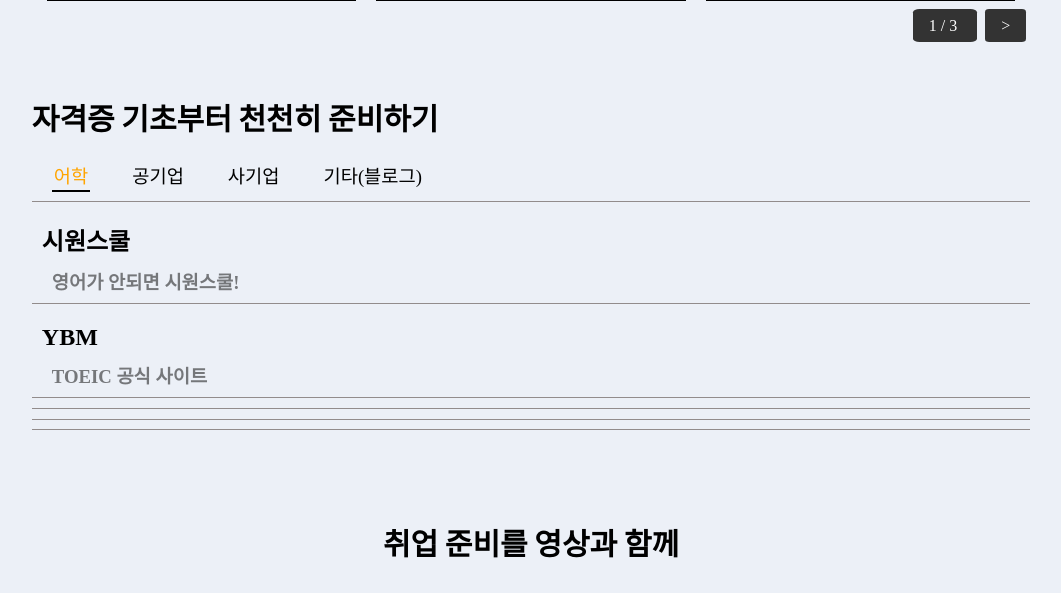
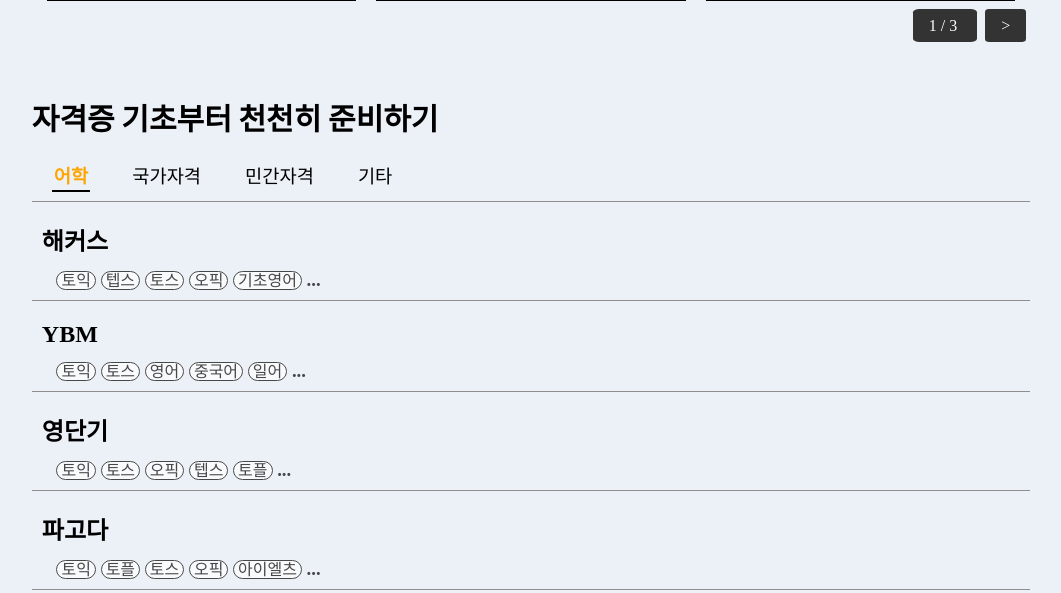
Before and after one commit to YoonHwe/nodoubt_test, a Django app: page / in a window 1280 px wide. Shown: the part 1992-2585 px from the top of the page, without its empty margins (109-1170 px from the left). Run offline with Django 3.2, Linux system fonts and the light colour scheme; data comes from the database, SQL or seed files in the repository; both versions use the stored data as it was after the commit; some libraries are stand-ins or nearby versions.

Commit message:
content issue 자격증 completed

```diff
--- a/main/templates/main/index.html
+++ b/main/templates/main/index.html
@@ -201,9 +201,9 @@
     <div class="content_issue_second_title">자격증 기초부터 천천히 준비하기</div>
     <div class="content_issue_second_category">
         <a class="content_issue_second_category_list category_list_first" onclick="paintList(1)"><h3>어학</h3><br></a>
-        <a class="content_issue_second_category_list category_list_second" onclick="paintList(2)"><h3>공기업</h3><br></a>
-        <a class="content_issue_second_category_list category_list_third" onclick="paintList(3)"><h3>사기업</h3><br></a>
-        <a class="content_issue_second_category_list category_list_fourth" onclick="paintList(4)"><h3>기타(블로그)</h3><br></a>
+        <a class="content_issue_second_category_list category_list_second" onclick="paintList(2)"><h3>국가자격</h3><br></a>
+        <a class="content_issue_second_category_list category_list_third" onclick="paintList(3)"><h3>민간자격</h3><br></a>
+        <a class="content_issue_second_category_list category_list_fourth" onclick="paintList(4)"><h3>기타</h3><br></a>
     </div>
     <div class="content_issue_second_list">
         <div class="list_content list_first"></div>
--- a/nodoubt/static/css/version1.css
+++ b/nodoubt/static/css/version1.css
@@ -459,7 +459,18 @@ a{
 .list_content_link:hover{
     color: orange;
 }
-
+#list_content_link_tag{
+    border: 1px solid black;
+    font-size: 16px;
+    padding: 0px 4px;
+    border-radius: 10px;
+    font-weight: 400;
+    background-color: white;
+}
+#list_content_link_exp{
+    opacity: 0.7;
+    margin: -10px 0px 0px 10px;
+}
 /* 다섯번째 칸 - 취업 준비 자료 */
 .content_ready{
     padding: 0% 12%;
--- a/nodoubt/static/css/version2.css
+++ b/nodoubt/static/css/version2.css
@@ -470,7 +470,18 @@ a{
 .list_content_link:hover{
     color: orange;
 }
-
+#list_content_link_tag{
+    border: 1px solid black;
+    font-size: 16px;
+    padding: 0px 4px;
+    border-radius: 10px;
+    font-weight: 400;
+    background-color: white;
+}
+#list_content_link_exp{
+    opacity: 0.7;
+    margin: -10px 0px 0px 10px;
+}
 /* 다섯번째 칸 - 취업 준비 자료 */
 .content_ready{
     padding: 0% 8%;
--- a/nodoubt/static/css/version3.css
+++ b/nodoubt/static/css/version3.css
@@ -477,12 +477,23 @@ a{
     font-size: 22px;
 }
 .list_content h3{
-    font-size: 18px;
+    font-size: 14px;
 }
 .list_content_link:hover{
     color: orange;
 }
-
+#list_content_link_tag{
+    border: 1px solid black;
+    font-size: 14px;
+    padding: 0px 4px;
+    border-radius: 10px;
+    font-weight: 400;
+    background-color: white;
+}
+#list_content_link_exp{
+    opacity: 0.7;
+    margin: -10px 0px 0px 10px;
+}
 /* 다섯번째 칸 - 취업 준비 자료 */
 .content_ready{
     padding: 0% 4%;
--- a/nodoubt/static/css/version4.css
+++ b/nodoubt/static/css/version4.css
@@ -477,12 +477,23 @@ a{
     font-size: 20px;
 }
 .list_content h3{
-    font-size: 16px;
+    font-size: 12px;
 }
 .list_content_link:hover{
     color: orange;
 }
-
+#list_content_link_tag{
+    border: 1px solid black;
+    font-size: 12px;
+    padding: 0px 4px;
+    border-radius: 10px;
+    font-weight: 400;
+    background-color: white;
+}
+#list_content_link_exp{
+    opacity: 0.7;
+    margin: -10px 0px 0px 10px;
+}
 /* 다섯번째 칸 - 취업 준비 자료 */
 .content_ready{
     padding: 0% 2%;
--- a/nodoubt/static/css/version5.css
+++ b/nodoubt/static/css/version5.css
@@ -472,10 +472,22 @@ a{
     font-size: 14px;
 }
 .list_content h3{
-    font-size: 12px;
+    font-size: 10px;
 }
 .list_content_link:hover{
     color: orange;
+}
+#list_content_link_tag{
+    border: 1px solid black;
+    font-size: 10px;
+    padding: 0px 4px;
+    border-radius: 10px;
+    font-weight: 400;
+    background-color: white;
+}
+#list_content_link_exp{
+    opacity: 0.7;
+    margin: -6px 0px 0px 10px;
 }
 /* 다섯번째 칸 - 취업 준비 자료 */
 .content_ready{
--- a/nodoubt/static/css/version6.css
+++ b/nodoubt/static/css/version6.css
@@ -474,10 +474,22 @@ a{
     font-size: 12px;
 }
 .list_content h3{
-    font-size: 10px;
+    font-size: 8px;
 }
 .list_content_link:hover{
     color: orange;
+}
+#list_content_link_tag{
+    border: 1px solid black;
+    font-size: 8px;
+    padding: 0px 4px;
+    border-radius: 10px;
+    font-weight: 400;
+    background-color: white;
+}
+#list_content_link_exp{
+    opacity: 0.7;
+    margin: -6px 0px 0px 10px;
 }
 /* 다섯번째 칸 - 취업 준비 자료 */
 .content_ready{
--- a/nodoubt/static/css/version7.css
+++ b/nodoubt/static/css/version7.css
@@ -474,12 +474,23 @@ a{
     font-size: 10px;
 }
 .list_content h3{
-    font-size: 8px;
+    font-size: 6px;
 }
 .list_content_link:hover{
     color: orange;
 }
-
+#list_content_link_tag{
+    border: 1px solid black;
+    font-size: 5px;
+    padding: 0px 2px;
+    border-radius: 10px;
+    font-weight: 400;
+    background-color: white;
+}
+#list_content_link_exp{
+    opacity: 0.7;
+    margin: -4px 0px 0px 10px;
+}
 /* 다섯번째 칸 - 취업 준비 자료 */
 .content_ready{
     padding: 0% 2%;
--- a/nodoubt/static/js/app.js
+++ b/nodoubt/static/js/app.js
@@ -27,11 +27,12 @@ category_second.style.color = "black";
 category_third.style.color = "black";
 category_fourth.style.color = "black";
 category_first_h3.style.borderBottom = "2px solid black";
-first.innerHTML = "<a class='list_content_link' href='https://daily.siwonschool.com/?s=event&t=dailyenglish' target='_blank'><h2>시원스쿨</h2></a><h3 style='opacity: 0.5; margin: -10px 0px 0px 10px;'>영어가 안되면 시원스쿨!</h3>";
-second.innerHTML = "<a class='list_content_link' href='http://toeic.ybmclass.com/event/210618_toeic/?utm_source=Google&utm_medium=CPC&utm_campaign=ybmtoeic_web&utm_content=toeic_madtoeic_2106&ACE_REF=adwords_g&ACE_KW=ybm' target='_blank'><h2>YBM</h2></a><h3 style='opacity: 0.5; margin: -10px 0px 0px 10px;'>TOEIC 공식 사이트</h3>";
-third.innerHTML = "<a class='list_content_link' href='' target='_blank'><h2></h2></a><h3 style='opacity: 0.5; margin: -10px 0px 0px 10px;'></h3>";
-fourth.innerHTML = "<a class='list_content_link' href='' target='_blank'><h2></h2></a><h3 style='opacity: 0.5; margin: -10px 0px 0px 10px;'></h3>";
-fifth.innerHTML = "";
+category_first_h3.style.fontWeight = "bold";
+first.innerHTML = "<a class='list_content_link' href='https://www.hackers.co.kr/' target='_blank'><h2>해커스</h2></a><h3 id='list_content_link_exp'>&nbsp;<span id='list_content_link_tag'>토익</span>&nbsp;<span id='list_content_link_tag'>텝스</span>&nbsp;<span id='list_content_link_tag'>토스</span>&nbsp;<span id='list_content_link_tag'>오픽</span>&nbsp;<span id='list_content_link_tag'>기초영어</span>&nbsp;...</h3>";
+second.innerHTML = "<a class='list_content_link' href='https://www.ybm.co.kr/' target='_blank'><h2>YBM</h2></a><h3 id='list_content_link_exp'>&nbsp;<span id='list_content_link_tag'>토익</span>&nbsp;<span id='list_content_link_tag'>토스</span>&nbsp;<span id='list_content_link_tag'>영어</span>&nbsp;<span id='list_content_link_tag'>중국어</span>&nbsp;<span id='list_content_link_tag'>일어</span>&nbsp;...</h3>";
+third.innerHTML = "<a class='list_content_link' href='https://eng.conects.com/' target='_blank'><h2>영단기</h2></a><h3 id='list_content_link_exp'>&nbsp;<span id='list_content_link_tag'>토익</span>&nbsp;<span id='list_content_link_tag'>토스</span>&nbsp;<span id='list_content_link_tag'>오픽</span>&nbsp;<span id='list_content_link_tag'>텝스</span>&nbsp;<span id='list_content_link_tag'>토플</span>&nbsp;...</h3>";
+fourth.innerHTML = "<a class='list_content_link' href='https://www.pagodastar.com/' target='_blank'><h2>파고다</h2></a><h3 id='list_content_link_exp'>&nbsp;<span id='list_content_link_tag'>토익</span>&nbsp;<span id='list_content_link_tag'>토플</span>&nbsp;<span id='list_content_link_tag'>토스</span>&nbsp;<span id='list_content_link_tag'>오픽</span>&nbsp;<span id='list_content_link_tag'>아이엘츠</span>&nbsp;...</h3>";
+fifth.innerHTML = "<a class='list_content_link' href='https://lab.siwonschool.com/' target='_blank'><h2>시원스쿨</h2></a><h3 id='list_content_link_exp'>&nbsp;<span id='list_content_link_tag'>토익</span>&nbsp;<span id='list_content_link_tag'>토스</span>&nbsp;<span id='list_content_link_tag'>오픽</span>&nbsp;<span id='list_content_link_tag'>텝스</span>&nbsp;<span id='list_content_link_tag'>아이엘츠</span>&nbsp;...</h3>";
 sixth.innerHTML = "";
 
 function paintList(event){
@@ -44,11 +45,15 @@ function paintList(event){
         category_second_h3.style.borderBottom = "";
         category_third_h3.style.borderBottom = "";
         category_fourth_h3.style.borderBottom = "";
-        first.innerHTML = "<a class='list_content_link' href='https://daily.siwonschool.com/?s=event&t=dailyenglish' target='_blank'><h2>시원스쿨</h2></a><h3 style='opacity: 0.5; margin: -10px 0px 0px 10px;'>영어가 안되면 시원스쿨!</h3>";
-        second.innerHTML = "<a class='list_content_link' href='http://toeic.ybmclass.com/event/210618_toeic/?utm_source=Google&utm_medium=CPC&utm_campaign=ybmtoeic_web&utm_content=toeic_madtoeic_2106&ACE_REF=adwords_g&ACE_KW=ybm' target='_blank'><h2>YBM</h2></a><h3 style='opacity: 0.5; margin: -10px 0px 0px 10px;'>TOEIC 공식 사이트</h3>";
-        third.innerHTML = "<a class='list_content_link' href='' target='_blank'><h2></h2></a><h3 style='opacity: 0.5; margin: -10px 0px 0px 10px;'></h3>";
-        fourth.innerHTML = "<a class='list_content_link' href='' target='_blank'><h2></h2></a><h3 style='opacity: 0.5; margin: -10px 0px 0px 10px;'></h3>";
-        fifth.innerHTML = "";
+        category_first_h3.style.fontWeight = "bold";
+        category_second_h3.style.fontWeight = "";
+        category_third_h3.style.fontWeight = "";
+        category_fourth_h3.style.fontWeight = "";
+        first.innerHTML = "<a class='list_content_link' href='https://www.hackers.co.kr/' target='_blank'><h2>해커스</h2></a><h3 id='list_content_link_exp'>&nbsp;<span id='list_content_link_tag'>토익</span>&nbsp;<span id='list_content_link_tag'>텝스</span>&nbsp;<span id='list_content_link_tag'>토스</span>&nbsp;<span id='list_content_link_tag'>오픽</span>&nbsp;<span id='list_content_link_tag'>기초영어</span>&nbsp;...</h3>";
+        second.innerHTML = "<a class='list_content_link' href='https://www.ybm.co.kr/' target='_blank'><h2>YBM</h2></a><h3 id='list_content_link_exp'>&nbsp;<span id='list_content_link_tag'>토익</span>&nbsp;<span id='list_content_link_tag'>토스</span>&nbsp;<span id='list_content_link_tag'>영어</span>&nbsp;<span id='list_content_link_tag'>중국어</span>&nbsp;<span id='list_content_link_tag'>일어</span>&nbsp;...</h3>";
+        third.innerHTML = "<a class='list_content_link' href='https://eng.conects.com/' target='_blank'><h2>영단기</h2></a><h3 id='list_content_link_exp'>&nbsp;<span id='list_content_link_tag'>토익</span>&nbsp;<span id='list_content_link_tag'>토스</span>&nbsp;<span id='list_content_link_tag'>오픽</span>&nbsp;<span id='list_content_link_tag'>텝스</span>&nbsp;<span id='list_content_link_tag'>토플</span>&nbsp;...</h3>";
+        fourth.innerHTML = "<a class='list_content_link' href='https://www.pagodastar.com/' target='_blank'><h2>파고다</h2></a><h3 id='list_content_link_exp'>&nbsp;<span id='list_content_link_tag'>토익</span>&nbsp;<span id='list_content_link_tag'>토플</span>&nbsp;<span id='list_content_link_tag'>토스</span>&nbsp;<span id='list_content_link_tag'>오픽</span>&nbsp;<span id='list_content_link_tag'>아이엘츠</span>&nbsp;...</h3>";
+        fifth.innerHTML = "<a class='list_content_link' href='https://lab.siwonschool.com/' target='_blank'><h2>시원스쿨</h2></a><h3 id='list_content_link_exp'>&nbsp;<span id='list_content_link_tag'>토익</span>&nbsp;<span id='list_content_link_tag'>토스</span>&nbsp;<span id='list_content_link_tag'>오픽</span>&nbsp;<span id='list_content_link_tag'>텝스</span>&nbsp;<span id='list_content_link_tag'>아이엘츠</span>&nbsp;...</h3>";
         sixth.innerHTML = "";
     }
     if(event === 2){
@@ -60,12 +65,16 @@ function paintList(event){
         category_second_h3.style.borderBottom = "2px solid black";
         category_third_h3.style.borderBottom = "";
         category_fourth_h3.style.borderBottom = "";
-        first.innerHTML = "<a class='list_content_link' href='https://www.youtube.com/channel/UC0MVv0wGYB078pISgHFwhzQ' target='_blank'><h2>최태성 1TV</h2></a><h3 style='opacity: 0.5; margin: -10px 0px 0px 10px;'>한국사 강의 1위 최태성의 유튜브 무료 강의</h3>";
-        second.innerHTML = "<a class='list_content_link' href='https://www.ebsi.co.kr/ebs/lms/lmsx/retrieveSbjtDtl.ebs?courseId=S20130000116' target='_blank'><h2>NCS</h2></a><h3 style='opacity: 0.5; margin: -10px 0px 0px 10px;'>NCS 수리와 비슷한 대입적성검사 수리 유형의 무료 강의 입문자 추천</h3>";
-        third.innerHTML = "<a class='list_content_link' href='https://www.namucpa.com/main/main.asp' target='_blank'><h2>나무경영아카데미</h2></a><h3 style='opacity: 0.5; margin: -10px 0px 0px 10px;'>CPA 재무 관련 인강으로 금융공기업 준비생에게 추천</h3>";
-        fourth.innerHTML = "<a class='list_content_link' href='' target='_blank'><h2></h2></a><h3 style='opacity: 0.5; margin: -10px 0px 0px 10px;'></h3>";
-        fifth.innerHTML = "<a class='list_content_link' href='' target='_blank'><h2></h2></a><h3 style='opacity: 0.5; margin: -10px 0px 0px 10px;'></h3>";
-        sixth.innerHTML = "<a class='list_content_link' href='' target='_blank'><h2></h2></a><h3 style='opacity: 0.5; margin: -10px 0px 0px 10px;'></h3>";
+        category_first_h3.style.fontWeight = "";
+        category_second_h3.style.fontWeight = "bold";
+        category_third_h3.style.fontWeight = "";
+        category_fourth_h3.style.fontWeight = "";
+        first.innerHTML = "<a class='list_content_link' href='https://www.eduwill.net/Basic/global_main.asp' target='_blank'><h2>에듀윌</h2></a><h3 id='list_content_link_exp'>&nbsp;<span id='list_content_link_tag'>기사/산업기사/기능사</span>&nbsp;<span id='list_content_link_tag'>경영지도사</span>&nbsp;<span id='list_content_link_tag'>공인중개사</span>&nbsp;<span id='list_content_link_tag'>한국사능력검정</span>&nbsp;...</h3>";
+        second.innerHTML = "<a class='list_content_link' href='https://pass.hackers.com/' target='_blank'><h2>해커스자격증</h2></a><h3 id='list_content_link_exp'>&nbsp;<span id='list_content_link_tag'>기사/산업기사</span>&nbsp;<span id='list_content_link_tag'>컴퓨터활용능력</span>&nbsp;<span id='list_content_link_tag'>워드프로세서</span>&nbsp;<span id='list_content_link_tag'>공인중개사</span>&nbsp;...</h3>";
+        third.innerHTML = "<a class='list_content_link' href='https://www.youtube.com/channel/UC0MVv0wGYB078pISgHFwhzQ' target='_blank'><h2>최태성 1TV</h2></a><h3 id='list_content_link_exp'>&nbsp;<span id='list_content_link_tag'>한국사능력검정</h3>";
+        fourth.innerHTML = "<a class='list_content_link' href='https://www.itbtm.com/' target='_blank'><h2>IT버팀목</h2></a><h3 id='list_content_link_exp'>&nbsp;<span id='list_content_link_tag'>컴퓨터활용능력</h3>";
+        fifth.innerHTML = "<a class='list_content_link' href='http://qulab.co.kr/que/board.php?board=home' target='_blank'><h2>퀘스천랩</h2></a><h3 id='list_content_link_exp'>&nbsp;<span id='list_content_link_tag'>사회조사분석사</span></h3>";
+        sixth.innerHTML = "";
     }
     if(event === 3){
         category_first.style.color = "black";
@@ -76,12 +85,16 @@ function paintList(event){
         category_second_h3.style.borderBottom = "";
         category_third_h3.style.borderBottom = "2px solid black";
         category_fourth_h3.style.borderBottom = "";
-        first.innerHTML = "<a class='list_content_link' href='http://www.qulab.co.kr/que/board.php?board=home' target='_blank'><h2>퀘스천랩</h2></a><h3 style='opacity: 0.5; margin: -10px 0px 0px 10px;'>사경환 강사의 사회 조사분석사 인강으로</h3>";
-        second.innerHTML = "<a class='list_content_link' href='https://fn.hackers.com/site/event_master/?evt_id=17042800&_C_=139999&gclid=Cj0KCQjwvaeJBhCvARIsABgTDM6yG6ScesEVKSbxT7e3DzsL7lewNuhkr50b9rHHfqhZo7cFfZjyQaAaAnKDEALw_wcB' target='_blank'><h2>해커스</h2></a><h3 style='opacity: 0.5; margin: -10px 0px 0px 10px;'>금융관련 취업 준비생들에게 추천</h3>";
-        third.innerHTML = "<a class='list_content_link' href='' target='_blank'><h2></h2></a><h3 style='opacity: 0.5; margin: -10px 0px 0px 10px;'></h3>";
-        fourth.innerHTML = "<a class='list_content_link' href='' target='_blank'><h2></h2></a><h3 style='opacity: 0.5; margin: -10px 0px 0px 10px;'></h3>";
-        fifth.innerHTML = "<a class='list_content_link' href='' target='_blank'><h2></h2></a><h3 style='opacity: 0.5; margin: -10px 0px 0px 10px;'></h3>";
-        sixth.innerHTML = "<a class='list_content_link' href='' target='_blank'><h2></h2></a><h3 style='opacity: 0.5; margin: -10px 0px 0px 10px;'></h3>";
+        category_first_h3.style.fontWeight = "";
+        category_second_h3.style.fontWeight = "";
+        category_third_h3.style.fontWeight = "bold";
+        category_fourth_h3.style.fontWeight = "";
+        first.innerHTML = "<a class='list_content_link' href='http://www.dataedu.kr/' target='_blank'><h2>데이터에듀</h2></a><h3 id='list_content_link_exp'>&nbsp;<span id='list_content_link_tag'>데이터분석전문가(ADP)</span>&nbsp;<span id='list_content_link_tag'>데이터분석준전문가(ADsP)</span>&nbsp;...</h3>";
+        second.innerHTML = "<a class='list_content_link' href='https://www.epasskorea.com/' target='_blank'><h2>이패스코리아</h2></a><h3 id='list_content_link_exp'>&nbsp;<span id='list_content_link_tag'>회계관리</span>&nbsp;<span id='list_content_link_tag'>전산세무</span>&nbsp;<span id='list_content_link_tag'>전산회계</span>&nbsp;<span id='list_content_link_tag'>데이터분석준전문가(ADsP)</span>&nbsp;...</h3>";
+        third.innerHTML = "<a class='list_content_link' href='https://fn.hackers.com/' target='_blank'><h2>해커스금융</h2></a><h3 id='list_content_link_exp'>&nbsp;<span id='list_content_link_tag'>전산세무</span>&nbsp;<span id='list_content_link_tag'>전산회계</span>&nbsp;<span id='list_content_link_tag'>KBS한국어능력</span>&nbsp;...</h3>";
+        fourth.innerHTML = "<a class='list_content_link' href='https://kor.eduwill.net/8lang/Main.asp' target='_blank'><h2>에듀윌 KBS한국어/실용글쓰기</h2></a><h3 id='list_content_link_exp'>&nbsp;<span id='list_content_link_tag'>KBS한국어능력</h3>";
+        fifth.innerHTML = "";
+        sixth.innerHTML = "";
     }
     if(event === 4){
         category_first.style.color = "black";
@@ -92,12 +105,16 @@ function paintList(event){
         category_second_h3.style.borderBottom = "";
         category_third_h3.style.borderBottom = "";
         category_fourth_h3.style.borderBottom = "2px solid black";
-        first.innerHTML = "<a class='list_content_link' href='https://brunch.co.kr/@kindoublej#articles' target='_blank'><h2>하리하리</h2></a><h3 style='opacity: 0.5; margin: -10px 0px 0px 10px;'>자소서 예시 및 정보를 공유하는 블로그</h3>";
-        second.innerHTML = "<a class='list_content_link' href='https://publy.co/' target='_blank'><h2>퍼블리</h2></a><h3 style='opacity: 0.5; margin: -10px 0px 0px 10px;'>취업, 이직은 물론 여러 직무에 관한 정보를 제공하는 뉴스레터 플랫폼</h3>";
-        third.innerHTML = "<a class='list_content_link' href='https://blog.naver.com/darddong' target='_blank'><h2>옴스잡스</h2></a><h3 style='opacity: 0.5; margin: -10px 0px 0px 10px;'>자소서 및 면접에 관한 팁을 공유하는 블로그</h3>";
-        fourth.innerHTML = "<a class='list_content_link' href='https://cafe.daum.net/breakjob' target='_blank'><h2>취업뽀개기</h2></a><h3 style='opacity: 0.5; margin: -10px 0px 0px 10px;'>각종 취업관련 자료 및 정보를 공유하는 커뮤니티</h3>";
-        fifth.innerHTML = "<a class='list_content_link' href='https://cafe.naver.com/dokchi/' target='_blank'><h2>독하게 취업하는 사람들</h2></a><h3 style='opacity: 0.5; margin: -10px 0px 0px 10px;'>각종 취업관련 자료 및 정보를 공유하는 커뮤니티 </h3>";
-        sixth.innerHTML = "<a class='list_content_link' href='https://cafe.naver.com/specup' target='_blank'><h2>스펙업</h2></a><h3 style='opacity: 0.5; margin: -10px 0px 0px 10px;'>취업정보 및 스펙을 위한 정보를 공유하는 커뮤니티</h3>";
+        category_first_h3.style.fontWeight = "";
+        category_second_h3.style.fontWeight = "";
+        category_third_h3.style.fontWeight = "";
+        category_fourth_h3.style.fontWeight = "bold";
+        first.innerHTML = "";
+        second.innerHTML = "";
+        third.innerHTML = "";
+        fourth.innerHTML = "";
+        fifth.innerHTML = "";
+        sixth.innerHTML = "";
     }
 }
 
```
Also changed, not shown: db.sqlite3.
